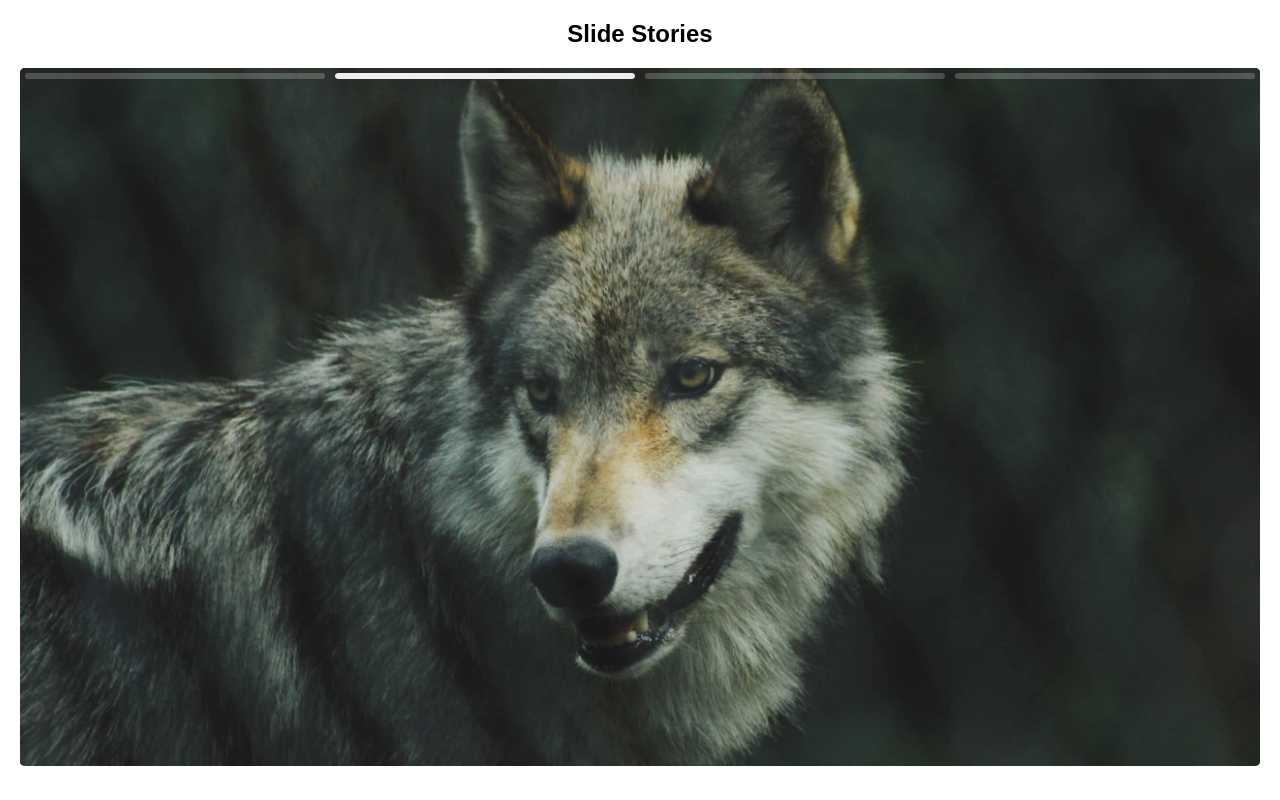
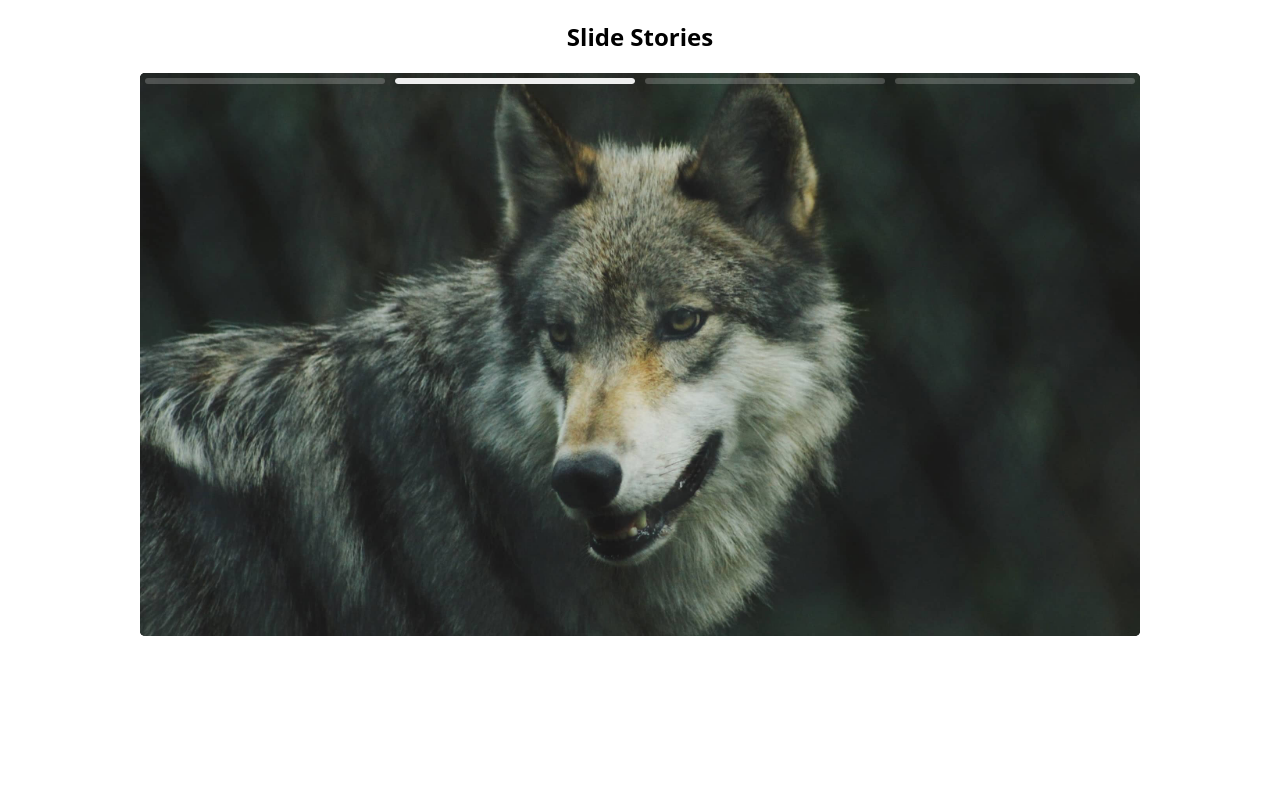
Before and after one commit to matheusrmell0/Slide-Stories, a website built with Vite: page index.html in a window 1280 px wide. Built offline with nearby package versions, Linux system fonts and the light colour scheme.

Commit message:
Novos estilos

```diff
--- a/style.css
+++ b/style.css
@@ -1,6 +1,7 @@
 /* Estilos gerais */
 body {
-  font-family: sans-serif;
+  font-family: system-ui, -apple-system, BlinkMacSystemFont, 'Segoe UI', Roboto,
+    Oxygen, Ubuntu, Cantarell, 'Open Sans', 'Helvetica Neue', sans-serif;
   margin: 20px;
 }
 /* Classe que desativa temporariamente alguns recursos do navegador para previnir má UI do slide em IOS*/
@@ -29,7 +30,7 @@ h1 {
   border-radius: 5px;
   overflow: hidden;
   margin: 20px auto;
-  max-width: 1260px;
+  max-width: 1000px;
   background: black;
 }
 #slide-elements {
```
Also changed, not shown: assets/176.png (added), assets/177.jpeg (added), assets/178.jpeg (added).
